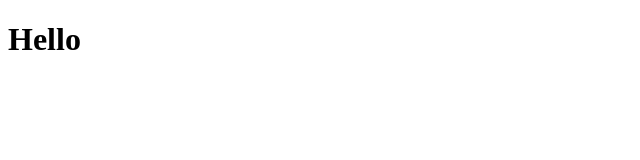
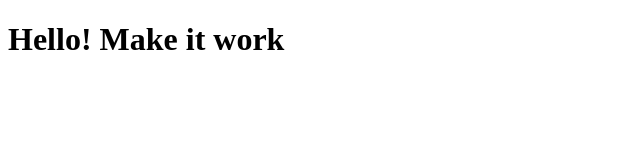
Before and after one commit to Aecoding66/coursea-test, a plain HTML site: page index.html in a window 1280 px wide. Shown: the whole page, without its empty margins (0-640 px from the left). Drawn offline with Linux system fonts and the light colour scheme.

Commit message:
small add

```diff
--- a/index.html
+++ b/index.html
@@ -4,6 +4,6 @@
 	<title>Hello</title>
 </head>
 <body>
-<h1>Hello</h1>
+<h1>Hello! Make it work</h1>
 </body>
 </html>
```
